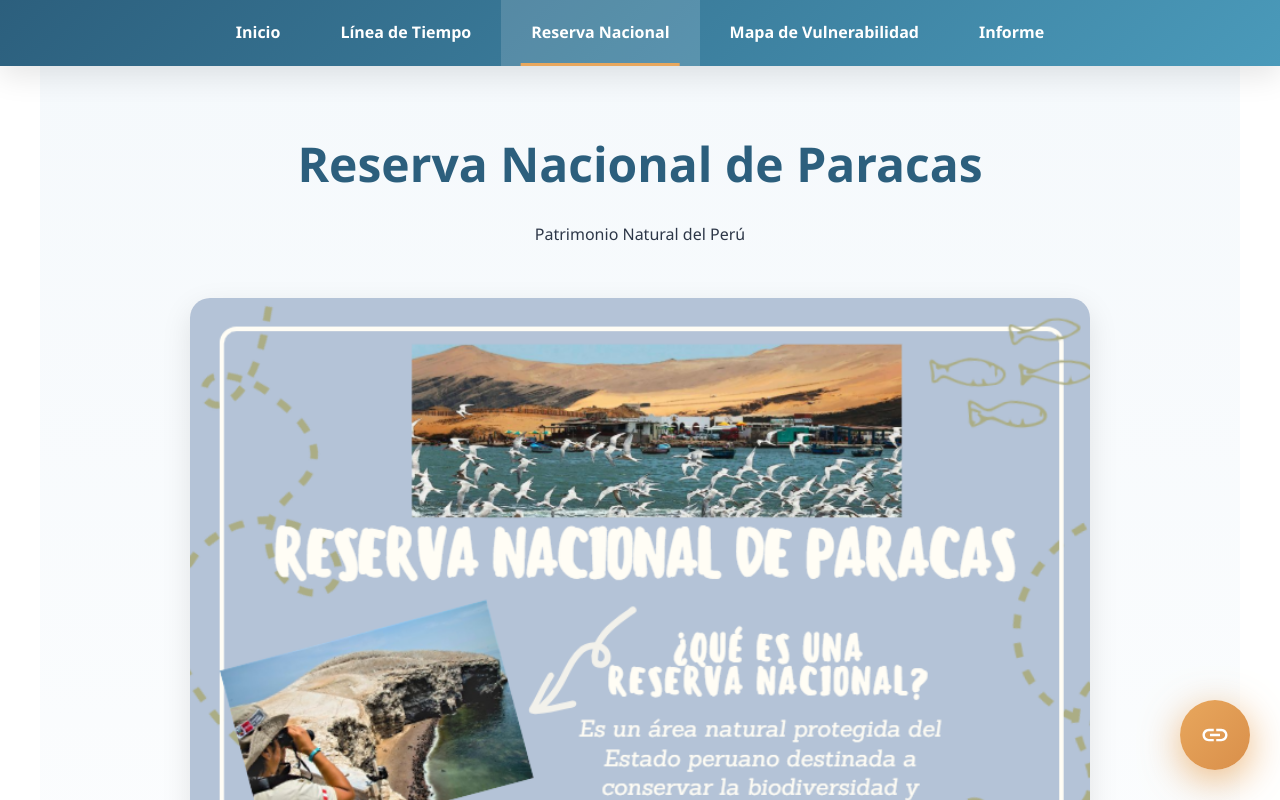
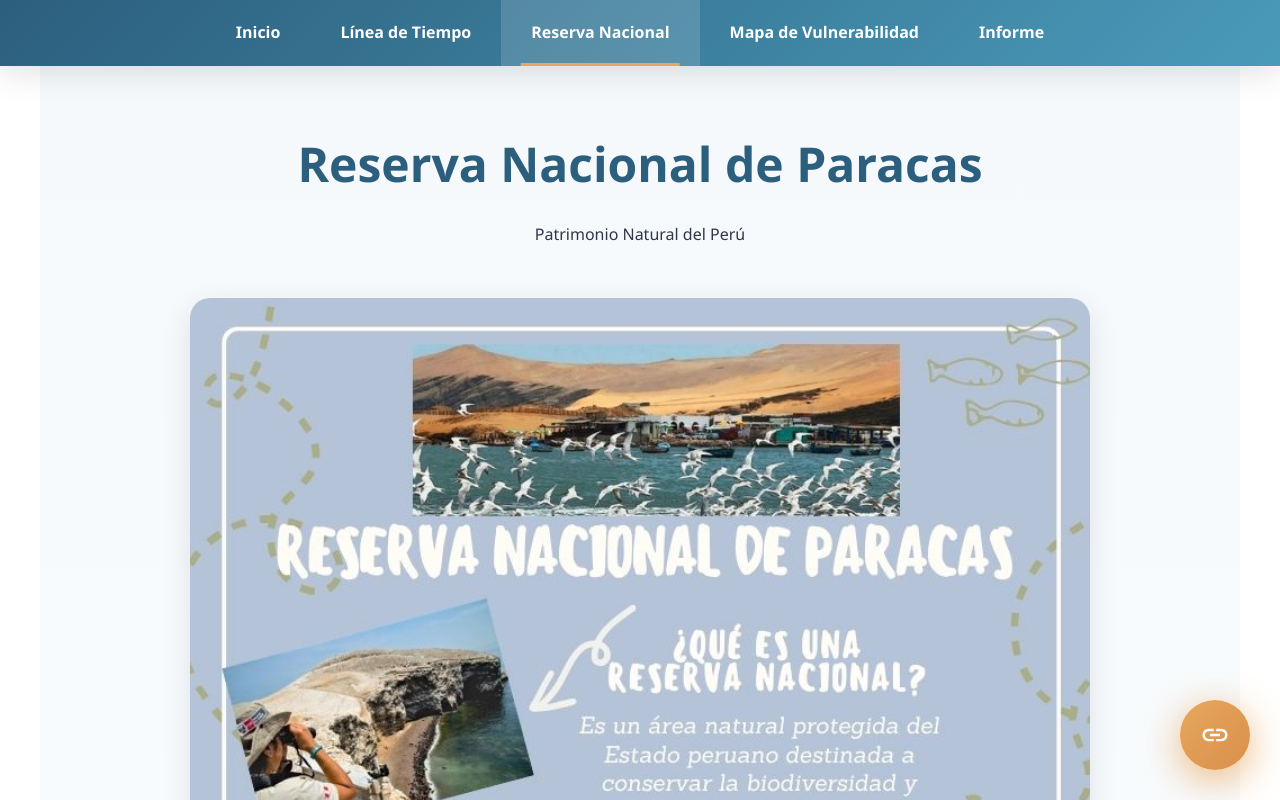
Before and after one commit to endesnicolascondori/web, a plain HTML site: page index.html in a window 1280 px wide. Both pictures are taken after a click on the link "Reserva Nacional". Shown: the top 800 px of the page. Drawn offline with Linux system fonts and the light colour scheme.

Commit message:
Add files via upload

```diff
--- a/index.html
+++ b/index.html
@@ -1105,7 +1105,7 @@
             </div>
 
             <div class="reserva-content">
-                <img src="https://endesnicolascondori.github.io/web/fotos/cuatro.PNG" alt="Reserva Nacional de Paracas">
+                <img src="https://endesnicolascondori.github.io/web/fotos/cuatro.jpg" alt="Reserva Nacional de Paracas">
             </div>
         </div>
     </div>
```
Also changed, not shown: fotos/cuatro.jpg (added).
